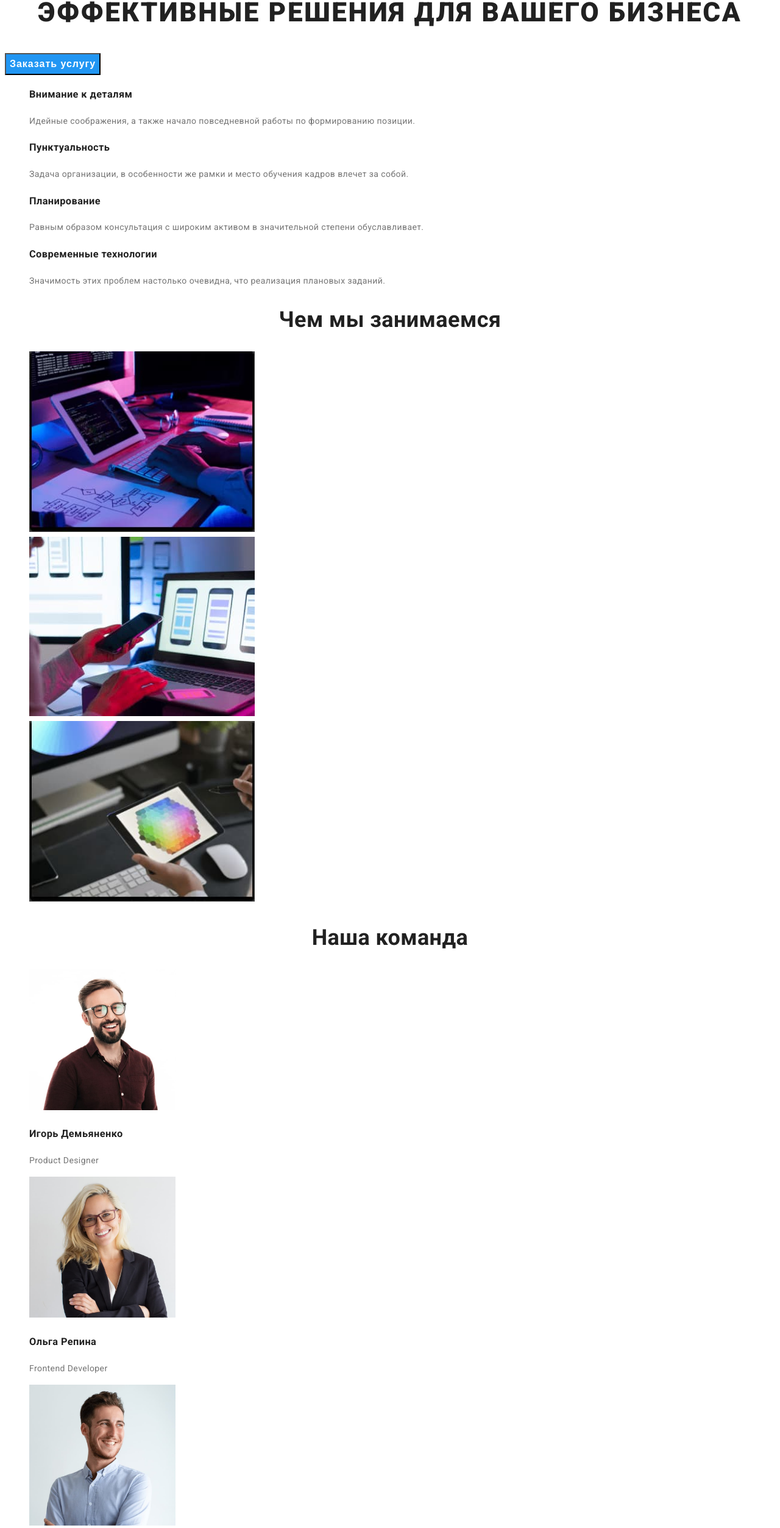
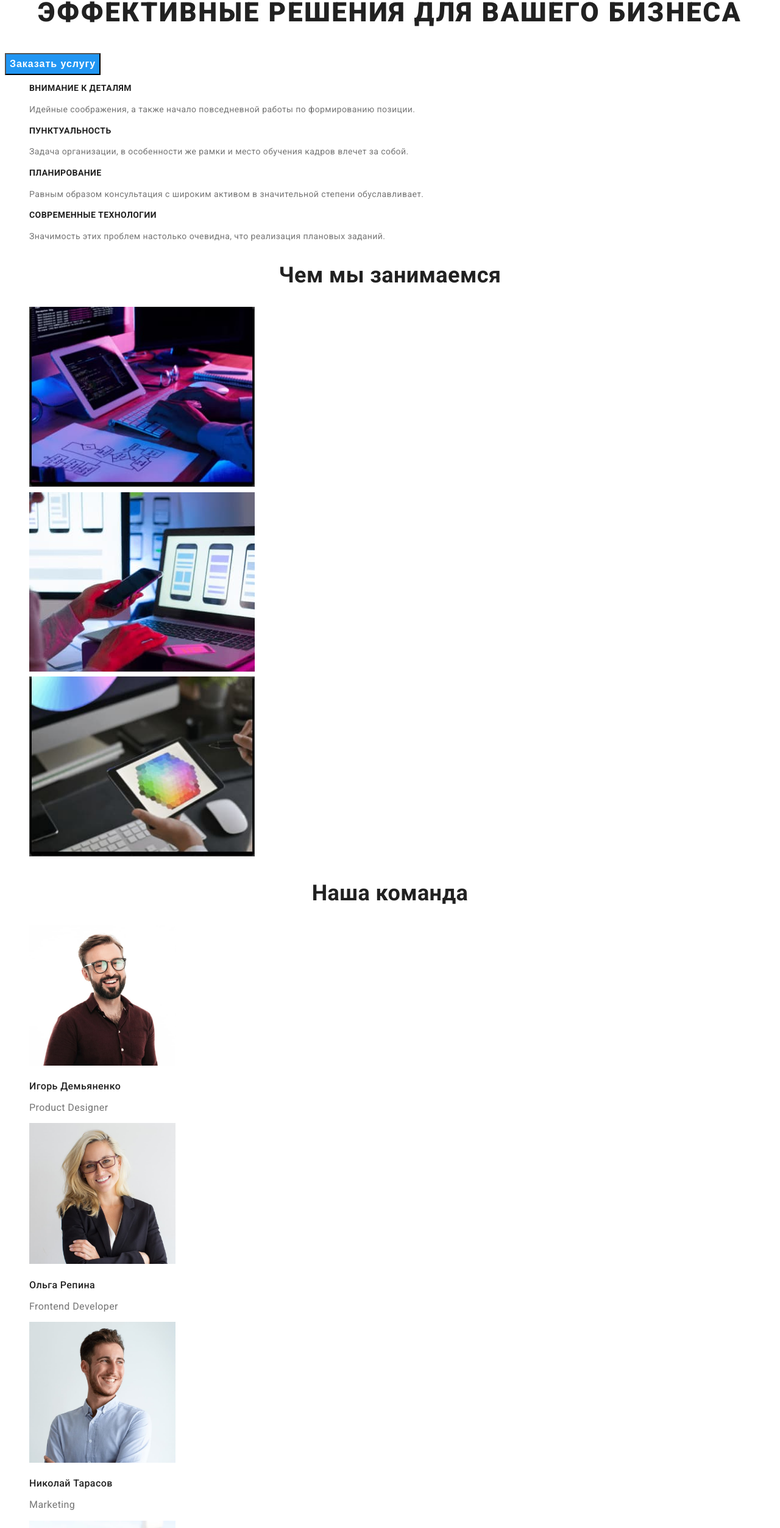
Before and after one commit to Dmytro-Tyshchenko/goit-markup-hw-02, a plain HTML site: page index.html in a window 1280 px wide. Shown: the part 240-2745 px from the top of the page at 61% size. Drawn offline with Linux system fonts and the light colour scheme.

Commit message:
add css to index

```diff
--- a/css/style.css
+++ b/css/style.css
@@ -14,7 +14,6 @@ body {
   letter-spacing: 0.03em;
   font-size: 14px;
   line-height: 1.8;
-  letter-spacing: 0.03em;
 }
 h1,
 h2,
@@ -69,6 +68,18 @@ a {
   font-size: 16px;
   line-height: 1.9;
   letter-spacing: 0.06em;
+
+  cursor: pointer;
+}
+.paragraph {
+  font-size: 14px;
+  line-height: 1.8;
+}
+.benefits {
+  font-weight: 700;
+  font-size: 14px;
+  line-height: 1.14;
+  text-transform: uppercase;
 }
 /* Company services */
 .services-title {
@@ -85,3 +96,12 @@ a {
   line-height: 1.2;
   text-align: center;
 }
+.staff-name {
+  font-weight: 500;
+  font-size: 16px;
+  line-height: 1.2;
+}
+.staff-job {
+  font-size: 16px;
+  line-height: 1.2;
+}
--- a/index.html
+++ b/index.html
@@ -43,20 +43,20 @@
         <section>
             <ul>
                 <li>
-                    <h3>Внимание к деталям</h3>
-                    <p>Идейные соображения, а также начало повседневной работы по формированию позиции.</p>
+                    <h3 class="benefits">Внимание к деталям</h3>
+                    <p class="paragraph">Идейные соображения, а также начало повседневной работы по формированию позиции.</p>
                 </li>
                 <li>
-                    <h3>Пунктуальность</h3>
-                    <p>Задача организации, в особенности же рамки и место обучения кадров влечет за собой.</p>
+                    <h3 class="benefits">Пунктуальность</h3>
+                    <p class="paragraph">Задача организации, в особенности же рамки и место обучения кадров влечет за собой.</p>
                 </li>
                 <li>
-                    <h3>Планирование</h3>
-                    <p>Равным образом консультация с широким активом в значительной степени обуславливает.</p>
+                    <h3 class="benefits">Планирование</h3>
+                    <p class="paragraph">Равным образом консультация с широким активом в значительной степени обуславливает.</p>
                 </li>
                 <li>
-                    <h3>Современные технологии</h3>
-                    <p>Значимость этих проблем настолько очевидна, что реализация плановых заданий.</p>
+                    <h3 class="benefits">Современные технологии</h3>
+                    <p class="paragraph">Значимость этих проблем настолько очевидна, что реализация плановых заданий.</p>
                 </li>
             </ul>
         </section>
@@ -77,23 +77,23 @@
             <ul>
                 <li>
                     <img src="./images/a11.jpg" alt="фотография работника компании" width="240">
-                    <h3>Игорь Демьяненко</h3>
-                    <p>Product Designer</p>
+                    <h3 class="staff-name">Игорь Демьяненко</h3>
+                    <p class="staff-job">Product Designer</p>
                 </li>
                 <li>
                     <img src="./images/c11.jpg" alt="фотография работника компании" width="240">
-                    <h3>Ольга Репина</h3>
-                    <p>Frontend Developer</p>
+                    <h3 class="staff-name">Ольга Репина</h3>
+                    <p class="staff-job">Frontend Developer</p>
                 </li>
                 <li>
                     <img src="./images/b11.jpg" alt="фотография работника компании" width="240">
-                    <h3>Николай Тарасов</h3>
-                    <p>Marketing</p>
+                    <h3 class="staff-name">Николай Тарасов</h3>
+                    <p class="staff-job">Marketing</p>
                 </li>
                 <li>
                     <img src="./images/d11.jpg" alt="фотография работника компании" width="240">
-                    <h3>Михаил Ермаков</h3>
-                    <p>UI Designer</p>
+                    <h3 class="staff-name">Михаил Ермаков</h3>
+                    <p class="staff-job">UI Designer</p>
                 </li>
             </ul>
         </section>
```
Also changed, not shown: portfolio.html (+10 -9 lines).
